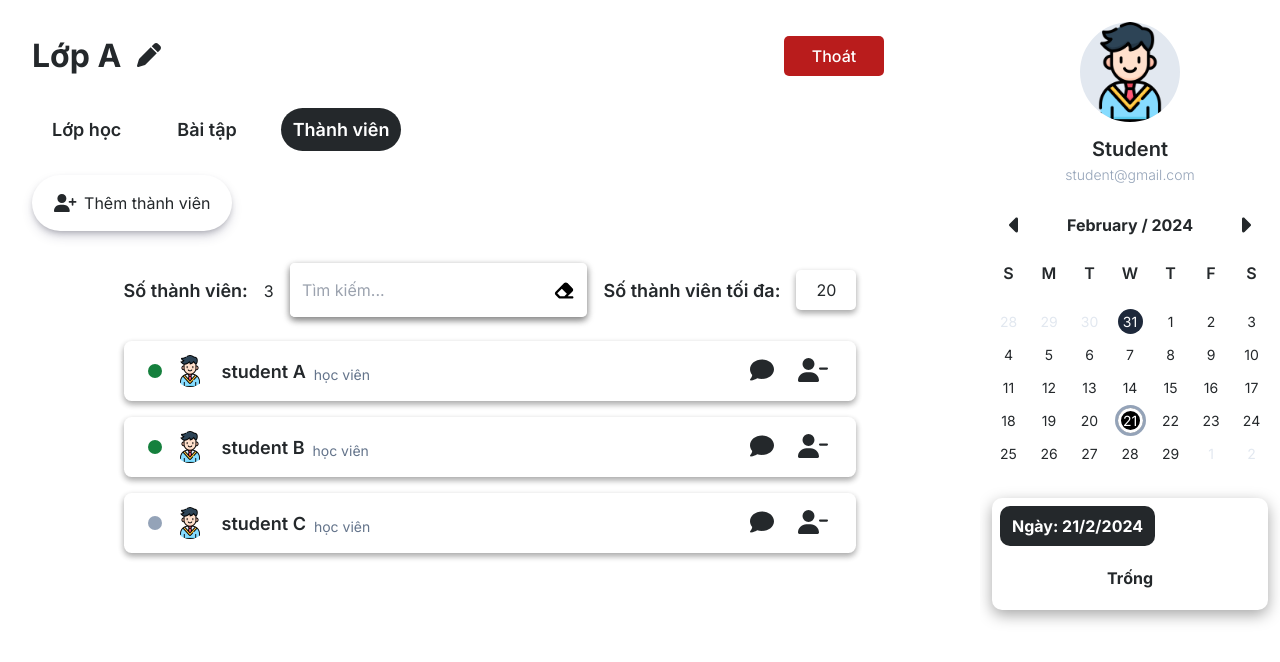
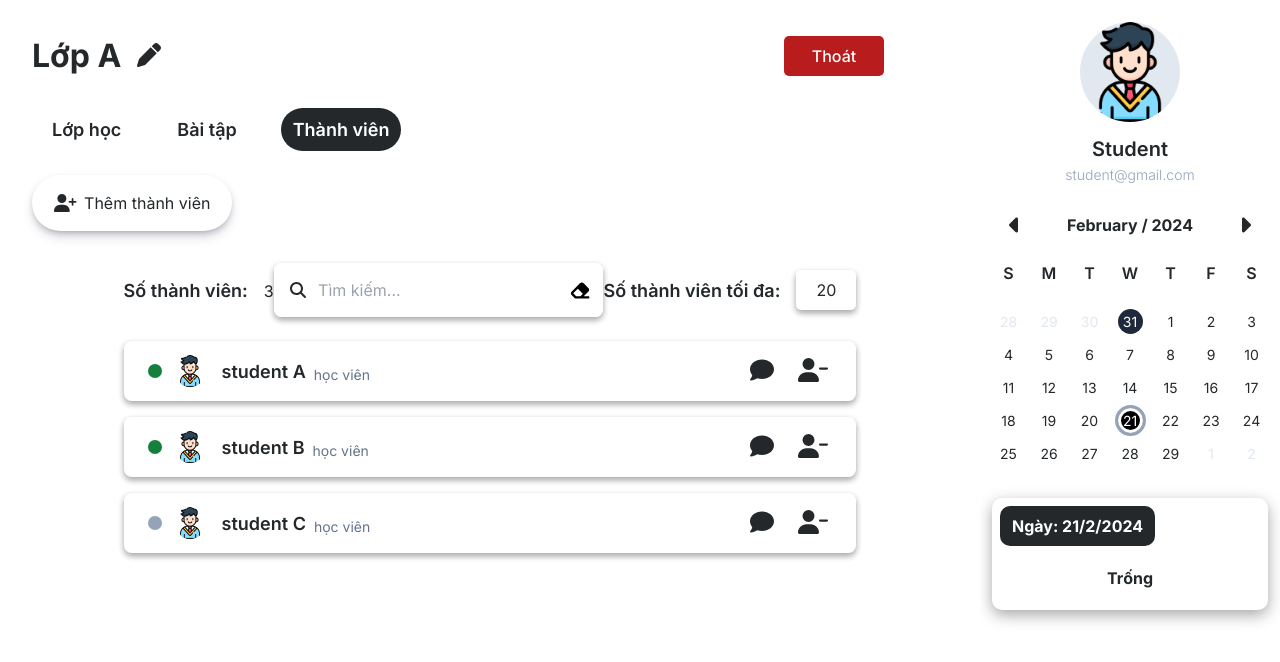
Before and after one commit to danghVo/SupEdu, a Next.js app: page /class/1/member in a window 1280 px wide. Shown: the top 662 px of the page. Built offline with nearby package versions, Linux system fonts and the light colour scheme.

Commit message:
updated: updated handle search process and add icon

```diff
--- a/src/components/Search/index.tsx
+++ b/src/components/Search/index.tsx
@@ -4,14 +4,18 @@ import { useEffect, useState } from 'react';
 import styles from './Search.module.scss';
 import useDebounce from '~/hooks/useDebounce';
 import Input from '../Input';
+import { FontAwesomeIcon } from '@fortawesome/react-fontawesome';
+import { faSearch } from '@fortawesome/free-solid-svg-icons';
 
 const cs = classNames.bind(styles);
 
 export default function Search({
     className = '',
+    placeholder = 'Tìm kiếm...',
     handleSearch,
 }: {
     className?: string;
+    placeholder?: string;
     handleSearch: (value: string) => void;
 }) {
     const [searchText, setSearchText] = useState('');
@@ -27,8 +31,18 @@ export default function Search({
     };
 
     return (
-        <div className={`shadow-custom-4 h-fit rounded-lg ${className}`}>
-            <Input value={searchText} onChange={handleInput} classNameWrapper="rounded-lg" placeholder="Tìm kiếm..." />
+        <div className={`shadow-custom-4 h-fit rounded-xl flex overflow-hidden ${className}`}>
+            <div className="w-[25px] flex items-center justify-end bg-white pl-[32px]">
+                <FontAwesomeIcon icon={faSearch} />
+            </div>
+            <div className="grow">
+                <Input
+                    value={searchText}
+                    onChange={handleInput}
+                    classNameWrapper="rounded-none shadow-none"
+                    placeholder={placeholder}
+                />
+            </div>
         </div>
     );
 }
```
